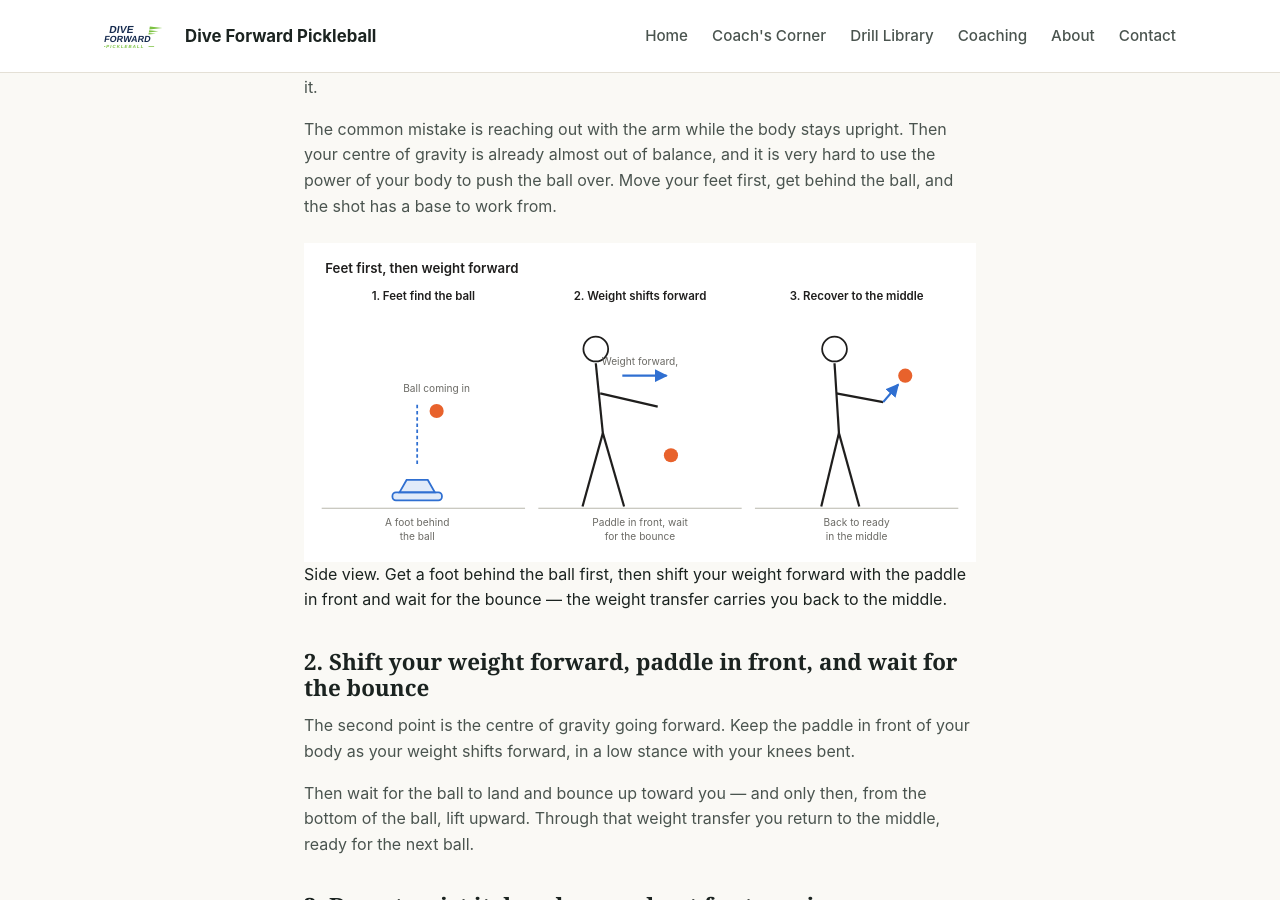
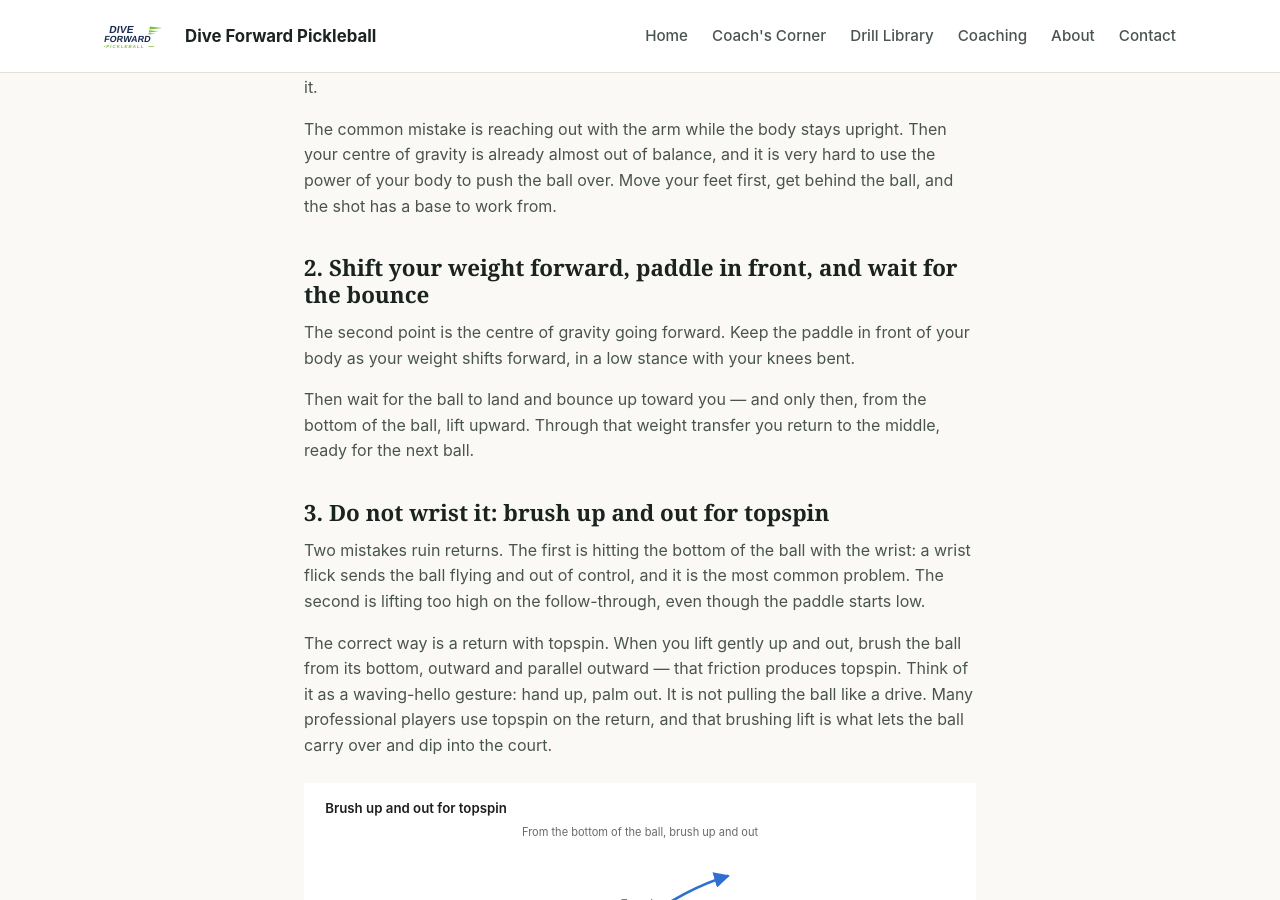
Before and after one commit to forwardpickleballorg-art/forwardpickleballorg-art.github.io, a Jekyll site: the page built from _posts/2026-11-17-long-dinks-three-points.html, in a window 1280 px wide and 900 px high, scrolled down 437 px. Built offline with Jekyll 4.4.1, drawn with Linux system fonts in a browser that asks for light colours.

Commit message:
Remove first diagram from The Return post

```diff
--- a/_posts/2026-11-17-long-dinks-three-points.html
+++ b/_posts/2026-11-17-long-dinks-three-points.html
@@ -12,66 +12,7 @@ redirect_from:
 <p>The first basic point is footwork. First use your feet to find the ball &mdash; get to it and have a foot behind the incoming ball before you play it, instead of standing still and reaching for it.</p>
 <p>The common mistake is reaching out with the arm while the body stays upright. Then your centre of gravity is already almost out of balance, and it is very hard to use the power of your body to push the ball over. Move your feet first, get behind the ball, and the shot has a base to work from.</p>
 
-<figure style="margin: 1.5rem 0;">
-<style>
-  .dink-diagram { --bg: #ffffff; --ink: #1f1e1d; --quiet: #6b6a65; --line: #b9b7ad; --zone: #ecebe7; --accent: #2f6fd1; --accent-fill: rgba(47, 111, 209, 0.14); --ball: #e8622c; background: var(--bg); color: var(--ink); font-family: -apple-system, BlinkMacSystemFont, "Segoe UI", Roboto, Helvetica, Arial, sans-serif; }
-  @media (prefers-color-scheme: dark) {
-    .dink-diagram { --bg: #1c1c1b; --ink: #f0efe9; --quiet: #a9a79e; --line: #6b6a65; --zone: #2c2c2a; --accent: #6aa3f0; --accent-fill: rgba(106, 163, 240, 0.18); --ball: #f08a5d; }
-  }
-  .dink-diagram svg { width: 100%; height: auto; display: block; }
-</style>
-<div class="dink-diagram">
-<svg viewBox="0 0 760 360" role="img" aria-label="Feet first, then weight forward: get a foot behind the ball, shift your weight forward with the paddle in front, and recover to the middle" font-size="13">
-  <defs>
-    <marker id="dink-arrow" viewBox="0 0 10 10" refX="9" refY="5" markerWidth="6" markerHeight="6" orient="auto-start-reverse">
-      <path d="M0 0L10 5L0 10z" fill="var(--accent)"/>
-    </marker>
-  </defs>
-  <text x="24" y="34" font-size="15" font-weight="600" fill="var(--ink)">Feet first, then weight forward</text>
-  <text x="135" y="64" text-anchor="middle" font-size="13" font-weight="600" fill="var(--ink)">1. Feet find the ball</text>
-  <text x="380" y="64" text-anchor="middle" font-size="13" font-weight="600" fill="var(--ink)">2. Weight shifts forward</text>
-  <text x="625" y="64" text-anchor="middle" font-size="13" font-weight="600" fill="var(--ink)">3. Recover to the middle</text>
-  <g stroke="var(--line)" stroke-width="1.25">
-    <line x1="20" y1="300" x2="250" y2="300"/>
-    <line x1="265" y1="300" x2="495" y2="300"/>
-    <line x1="510" y1="300" x2="740" y2="300"/>
-  </g>
-  <g>
-    <circle cx="150" cy="190" r="8" fill="var(--ball)"/>
-    <text x="150" y="168" text-anchor="middle" font-size="11.5" fill="var(--quiet)">Ball coming in</text>
-    <rect x="100" y="282" width="56" height="9" rx="4" fill="var(--accent-fill)" stroke="var(--accent)" stroke-width="2"/>
-    <path d="M108 282 L116 268 L140 268 L148 282 Z" fill="var(--accent-fill)" stroke="var(--accent)" stroke-width="2"/>
-    <text x="128" y="320" text-anchor="middle" font-size="11.5" fill="var(--quiet)">A foot behind</text>
-    <text x="128" y="336" text-anchor="middle" font-size="11.5" fill="var(--quiet)">the ball</text>
-    <line x1="128" y1="250" x2="128" y2="180" stroke="var(--accent)" stroke-width="2" stroke-dasharray="4 3"/>
-  </g>
-  <g>
-    <circle cx="330" cy="120" r="14" fill="none" stroke="var(--ink)" stroke-width="2"/>
-    <line x1="330" y1="136" x2="338" y2="215" stroke="var(--ink)" stroke-width="2.5"/>
-    <line x1="338" y1="215" x2="315" y2="298" stroke="var(--ink)" stroke-width="2.5"/>
-    <line x1="338" y1="215" x2="362" y2="298" stroke="var(--ink)" stroke-width="2.5"/>
-    <line x1="335" y1="170" x2="400" y2="185" stroke="var(--ink)" stroke-width="2.5"/>
-    <circle cx="415" cy="240" r="8" fill="var(--ball)"/>
-    <line x1="360" y1="150" x2="410" y2="150" stroke="var(--accent)" stroke-width="2.5" marker-end="url(#dink-arrow)"/>
-    <text x="380" y="138" text-anchor="middle" font-size="11.5" fill="var(--quiet)">Weight forward,</text>
-    <text x="380" y="320" text-anchor="middle" font-size="11.5" fill="var(--quiet)">Paddle in front, wait</text>
-    <text x="380" y="336" text-anchor="middle" font-size="11.5" fill="var(--quiet)">for the bounce</text>
-  </g>
-  <g>
-    <circle cx="600" cy="120" r="14" fill="none" stroke="var(--ink)" stroke-width="2"/>
-    <line x1="600" y1="136" x2="605" y2="215" stroke="var(--ink)" stroke-width="2.5"/>
-    <line x1="605" y1="215" x2="585" y2="298" stroke="var(--ink)" stroke-width="2.5"/>
-    <line x1="605" y1="215" x2="628" y2="298" stroke="var(--ink)" stroke-width="2.5"/>
-    <line x1="602" y1="170" x2="655" y2="180" stroke="var(--ink)" stroke-width="2.5"/>
-    <circle cx="680" cy="150" r="8" fill="var(--ball)"/>
-    <line x1="655" y1="180" x2="672" y2="160" stroke="var(--accent)" stroke-width="2.5" marker-end="url(#dink-arrow)"/>
-    <text x="625" y="320" text-anchor="middle" font-size="11.5" fill="var(--quiet)">Back to ready</text>
-    <text x="625" y="336" text-anchor="middle" font-size="11.5" fill="var(--quiet)">in the middle</text>
-  </g>
-</svg>
-</div>
-<figcaption>Side view. Get a foot behind the ball first, then shift your weight forward with the paddle in front and wait for the bounce &mdash; the weight transfer carries you back to the middle.</figcaption>
-</figure>
+
 
 <h2>2. Shift your weight forward, paddle in front, and wait for the bounce</h2>
 <p>The second point is the centre of gravity going forward. Keep the paddle in front of your body as your weight shifts forward, in a low stance with your knees bent.</p>
@@ -82,6 +23,13 @@ redirect_from:
 <p>The correct way is a return with topspin. When you lift gently up and out, brush the ball from its bottom, outward and parallel outward &mdash; that friction produces topspin. Think of it as a waving-hello gesture: hand up, palm out. It is not pulling the ball like a drive. Many professional players use topspin on the return, and that brushing lift is what lets the ball carry over and dip into the court.</p>
 
 <figure style="margin: 1.5rem 0;">
+<style>
+  .dink-diagram { --bg: #ffffff; --ink: #1f1e1d; --quiet: #6b6a65; --line: #b9b7ad; --zone: #ecebe7; --accent: #2f6fd1; --accent-fill: rgba(47, 111, 209, 0.14); --ball: #e8622c; background: var(--bg); color: var(--ink); font-family: -apple-system, BlinkMacSystemFont, "Segoe UI", Roboto, Helvetica, Arial, sans-serif; }
+  @media (prefers-color-scheme: dark) {
+    .dink-diagram { --bg: #1c1c1b; --ink: #f0efe9; --quiet: #a9a79e; --line: #6b6a65; --zone: #2c2c2a; --accent: #6aa3f0; --accent-fill: rgba(106, 163, 240, 0.18); --ball: #f08a5d; }
+  }
+  .dink-diagram svg { width: 100%; height: auto; display: block; }
+</style>
 <div class="dink-diagram">
 <svg viewBox="0 0 760 340" role="img" aria-label="Brush up and out: from the bottom of the ball, brush outward to create topspin, instead of flicking the wrist or lifting too high" font-size="13">
   <defs>
```
